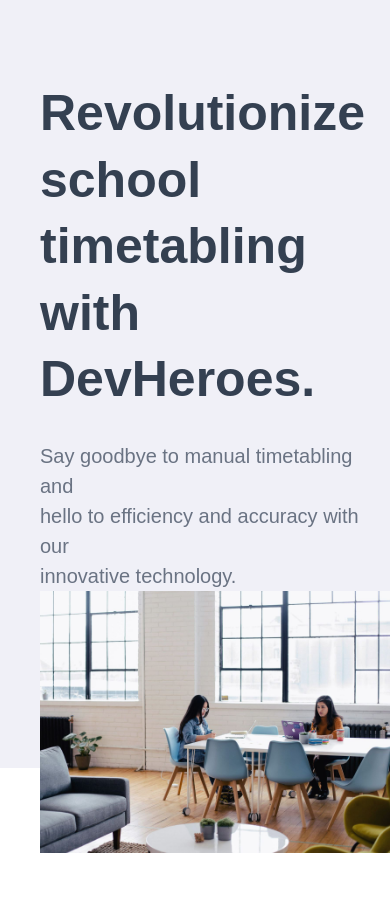
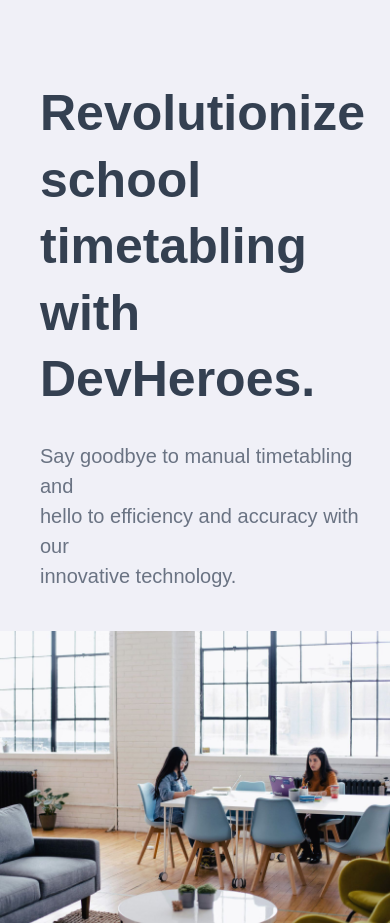
Before and after one commit to luqmantuke/Devheroes, a React (Create React App) app: page / in a window 390 px wide. Before the commit the page ends 853 px from the top, so only its background shows below. Built offline with nearby package versions, Linux system fonts and the light colour scheme.

Commit message:
bannerImage and bannerText responsive tweak

```diff
--- a/src/components/banner/BannerApp.jsx
+++ b/src/components/banner/BannerApp.jsx
@@ -4,11 +4,11 @@
 
 const BannerApp = () => {
   return (
-   <Box backgroundColor='brand.purpleOne' boxSize='container.md'  width='100%' pl={10} >
-<Flex   alignItems={{md:'center',lg:'start',sm:'center',base:'center'}}direction={{md:'column',lg:'row',sm:'column',base:'column'}} >
+   <Box backgroundColor='brand.purpleOne'   width='100%'  >
+<Flex  direction={{md:'column',lg:'row',sm:'column',base:'column'}} >
 
     {/* First box to display banner text */}
-    <Box flex={1} flexGrow={1} pt={20}>
+    <Box flex={1} flexGrow={1} pt={20} pl={10} >
       <Flex direction='column' >
         <Heading color='brand.blackOne' as='h1' fontSize={50}>Revolutionize<br /> school timetabling<br/> with DevHeroes.</Heading>
         <Text pt={7} color='brand.blackTwo' fontSize={20}>
@@ -18,7 +18,7 @@
     </Box>
 
     {/* Second Box to display banner image */}
-    <Box width={{md:'100%',sm:'100%',base:'100%'}}    flex={1} flexGrow={1}>
+    <Box width={{md:'100%',sm:'100%',base:'100%'}} pt={{md:'10',sm:'10',base:'10', lg:'0'}} height='100%'    flex={1} flexGrow={1}>
       <Image    src={BannerOne} />
     </Box>
 </Flex>
```
